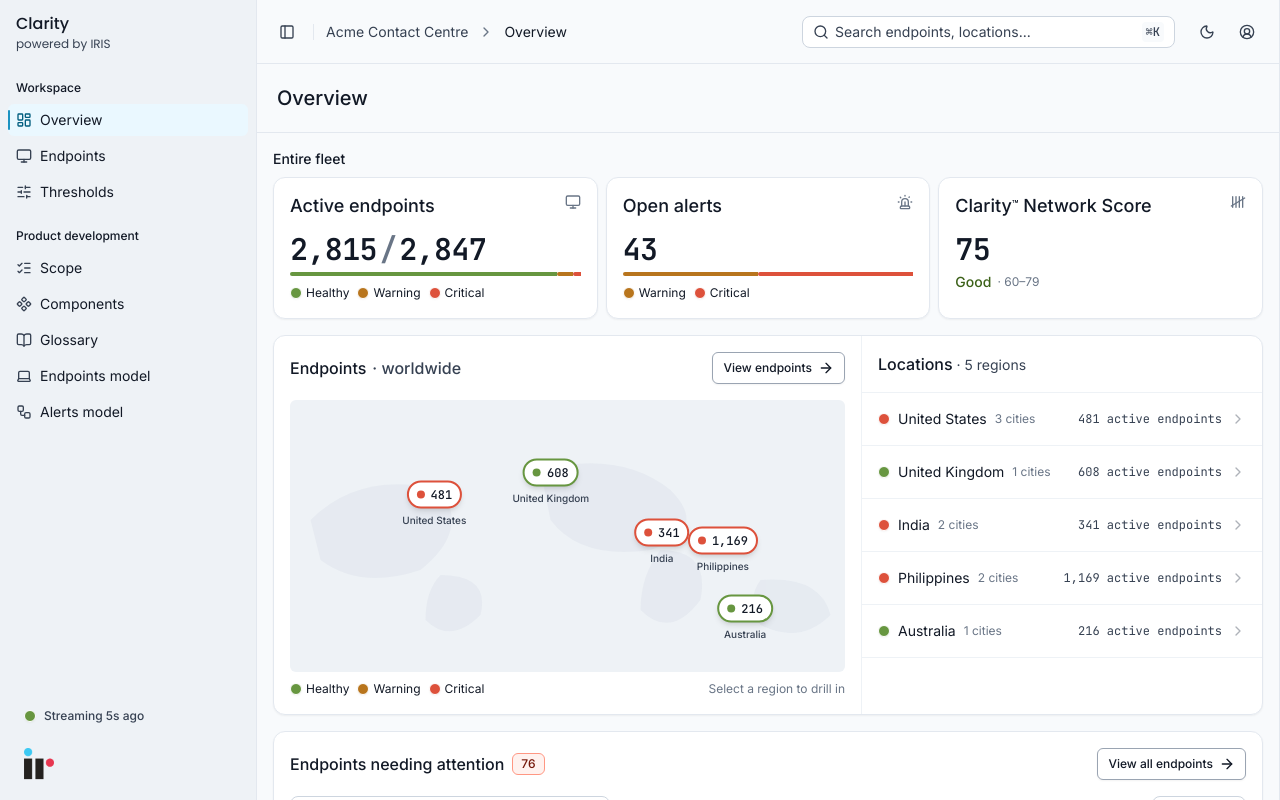
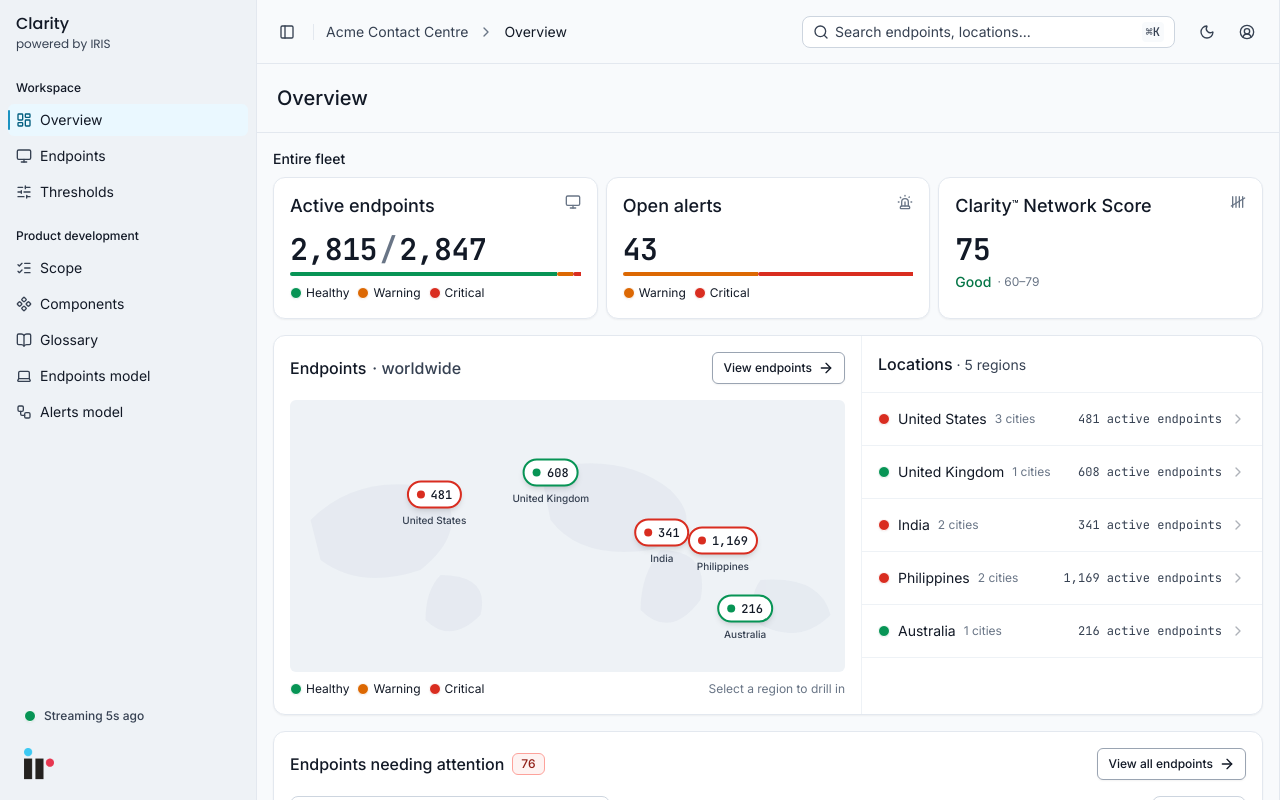
Before and after one commit to mynameiseeyern/Clarion-prototype, a React (Vite) app: page / in a window 1280 px wide. Built offline with nearby package versions, Linux system fonts and the light colour scheme.

Commit message:
Update tokens.css

```diff
--- a/src/styles/tokens.css
+++ b/src/styles/tokens.css
@@ -41,39 +41,39 @@
   --palette-brand-800: #004660;
   --palette-brand-900: #003347;
   --palette-brand-950: #00202F;
-  --palette-success-50: #EFF9E9;
-  --palette-success-100: #DBF0CD;
-  --palette-success-200: #BCDDA5;
-  --palette-success-300: #9CC77D;
-  --palette-success-400: #7FAF5A;
-  --palette-success-500: #679640;
-  --palette-success-600: #4F7A28;
-  --palette-success-700: #3C6119;
-  --palette-success-800: #2C490E;
-  --palette-success-900: #1E3508;
-  --palette-success-950: #122203;
-  --palette-warning-50: #FFF3E7;
-  --palette-warning-100: #FFE2C6;
-  --palette-warning-200: #F6C797;
-  --palette-warning-300: #E6AA69;
-  --palette-warning-400: #D28E3F;
-  --palette-warning-500: #B8751D;
-  --palette-warning-600: #955D14;
-  --palette-warning-700: #794800;
-  --palette-warning-800: #5C3600;
-  --palette-warning-900: #432600;
-  --palette-warning-950: #2C1700;
-  --palette-danger-50: #FFF2EF;
-  --palette-danger-100: #FFE0D9;
-  --palette-danger-200: #FFBFB2;
-  --palette-danger-300: #FF9783;
-  --palette-danger-400: #F86C55;
-  --palette-danger-500: #DD513B;
-  --palette-danger-600: #C13E2A;
-  --palette-danger-700: #982615;
-  --palette-danger-800: #75180A;
-  --palette-danger-900: #571006;
-  --palette-danger-950: #3A0702;
+  --palette-success-50: #ECFDF3;
+  --palette-success-100: #DCFAE6;
+  --palette-success-200: #ABEFC6;
+  --palette-success-300: #75E0A7;
+  --palette-success-400: #47CD89;
+  --palette-success-500: #17B26A;
+  --palette-success-600: #079455;
+  --palette-success-700: #067647;
+  --palette-success-800: #085D3A;
+  --palette-success-900: #074D31;
+  --palette-success-950: #053321;
+  --palette-warning-50: #FFFAEB;
+  --palette-warning-100: #FEF0C7;
+  --palette-warning-200: #FEDF89;
+  --palette-warning-300: #FEC84B;
+  --palette-warning-400: #FDB022;
+  --palette-warning-500: #F79009;
+  --palette-warning-600: #DC6803;
+  --palette-warning-700: #B54708;
+  --palette-warning-800: #93370D;
+  --palette-warning-900: #7A2E0E;
+  --palette-warning-950: #4E1D09;
+  --palette-danger-50: #FEF3F2;
+  --palette-danger-100: #FEE4E2;
+  --palette-danger-200: #FECDCA;
+  --palette-danger-300: #FDA29B;
+  --palette-danger-400: #F97066;
+  --palette-danger-500: #F04438;
+  --palette-danger-600: #D92D20;
+  --palette-danger-700: #B42318;
+  --palette-danger-800: #912018;
+  --palette-danger-900: #7A271A;
+  --palette-danger-950: #55160C;
   --palette-info-50: #EAF7FF;
   --palette-info-100: #CEEDFF;
   --palette-info-200: #9CDBFD;
@@ -199,9 +199,9 @@
   --bg-success-subtle: var(--palette-success-50);
   --bg-success-subtle-hovered: var(--palette-success-100);
   --bg-success-subtle-pressed: var(--palette-success-200);
-  --bg-success-emphasis: var(--palette-success-600);
-  --bg-success-emphasis-hovered: var(--palette-success-700);
-  --bg-success-emphasis-pressed: var(--palette-success-800);
+  --bg-success-emphasis: var(--palette-success-700);
+  --bg-success-emphasis-hovered: var(--palette-success-800);
+  --bg-success-emphasis-pressed: var(--palette-success-900);
   --bg-warning-subtle: var(--palette-warning-50);
   --bg-warning-subtle-hovered: var(--palette-warning-100);
   --bg-warning-subtle-pressed: var(--palette-warning-200);
@@ -245,11 +245,11 @@
   --fg-link-visited: var(--palette-brand-900);
   --fg-primary-muted: var(--palette-brand-600);
   --fg-primary-emphasis: var(--palette-brand-700);
-  --fg-success-muted: var(--palette-success-600);
+  --fg-success-muted: var(--palette-success-700);
   --fg-success-emphasis: var(--palette-success-700);
-  --fg-warning-muted: var(--palette-warning-600);
+  --fg-warning-muted: var(--palette-warning-700);
   --fg-warning-emphasis: var(--palette-warning-700);
-  --fg-danger-muted: var(--palette-danger-600);
+  --fg-danger-muted: var(--palette-danger-700);
   --fg-danger-emphasis: var(--palette-danger-700);
   --fg-info-muted: var(--palette-info-600);
   --fg-info-emphasis: var(--palette-info-700);
@@ -287,16 +287,16 @@
   --border-input-invalid: var(--palette-danger-600);
   --border-input-disabled: var(--palette-neutral-200);
   --ring-focus: 0 0 0 2px #F8FAFC, 0 0 0 4px #1A92C1;
-  --ring-focus-danger: 0 0 0 2px #F8FAFC, 0 0 0 4px #DD513B;
+  --ring-focus-danger: 0 0 0 2px #F8FAFC, 0 0 0 4px #F04438;
   --ring-focus-inset: inset 0 0 0 2px #1A92C1;
   --shadow-xs: 0 1px 2px 0 rgba(22, 22, 24, 0.04);
   --shadow-sm: 0 1px 2px 0 rgba(22, 22, 24, 0.04), 0 2px 4px 0 rgba(22, 22, 24, 0.06);
   --shadow-md: 0 2px 4px 0 rgba(22, 22, 24, 0.04), 0 4px 8px 0 rgba(22, 22, 24, 0.08);
   --shadow-lg: 0 4px 8px 0 rgba(22, 22, 24, 0.05), 0 8px 16px 0 rgba(22, 22, 24, 0.10);
   --shadow-xl: 0 8px 16px 0 rgba(22, 22, 24, 0.06), 0 16px 32px 0 rgba(22, 22, 24, 0.12);
-  --status-healthy: var(--palette-success-500);
-  --status-warning: var(--palette-warning-500);
-  --status-critical: var(--palette-danger-500);
+  --status-healthy: var(--palette-success-600);
+  --status-warning: var(--palette-warning-600);
+  --status-critical: var(--palette-danger-600);
   --status-info: var(--palette-info-500);
   --status-unknown: var(--palette-neutral-400);
   --chart-1: var(--palette-brand-500);
@@ -527,7 +527,7 @@
   --border-input-invalid: var(--palette-danger-400);
   --border-input-disabled: var(--palette-neutral-800);
   --ring-focus: 0 0 0 2px #121926, 0 0 0 4px #42ABDA;
-  --ring-focus-danger: 0 0 0 2px #121926, 0 0 0 4px #F86C55;
+  --ring-focus-danger: 0 0 0 2px #121926, 0 0 0 4px #F97066;
   --ring-focus-inset: inset 0 0 0 2px #42ABDA;
   --shadow-xs: inset 0 1px 0 0 rgba(255, 255, 255, 0.04), 0 1px 2px 0 rgba(0, 0, 0, 0.40);
   --shadow-sm: inset 0 1px 0 0 rgba(255, 255, 255, 0.05), 0 1px 2px 0 rgba(0, 0, 0, 0.40), 0 2px 4px 0 rgba(0, 0, 0, 0.30);
```
